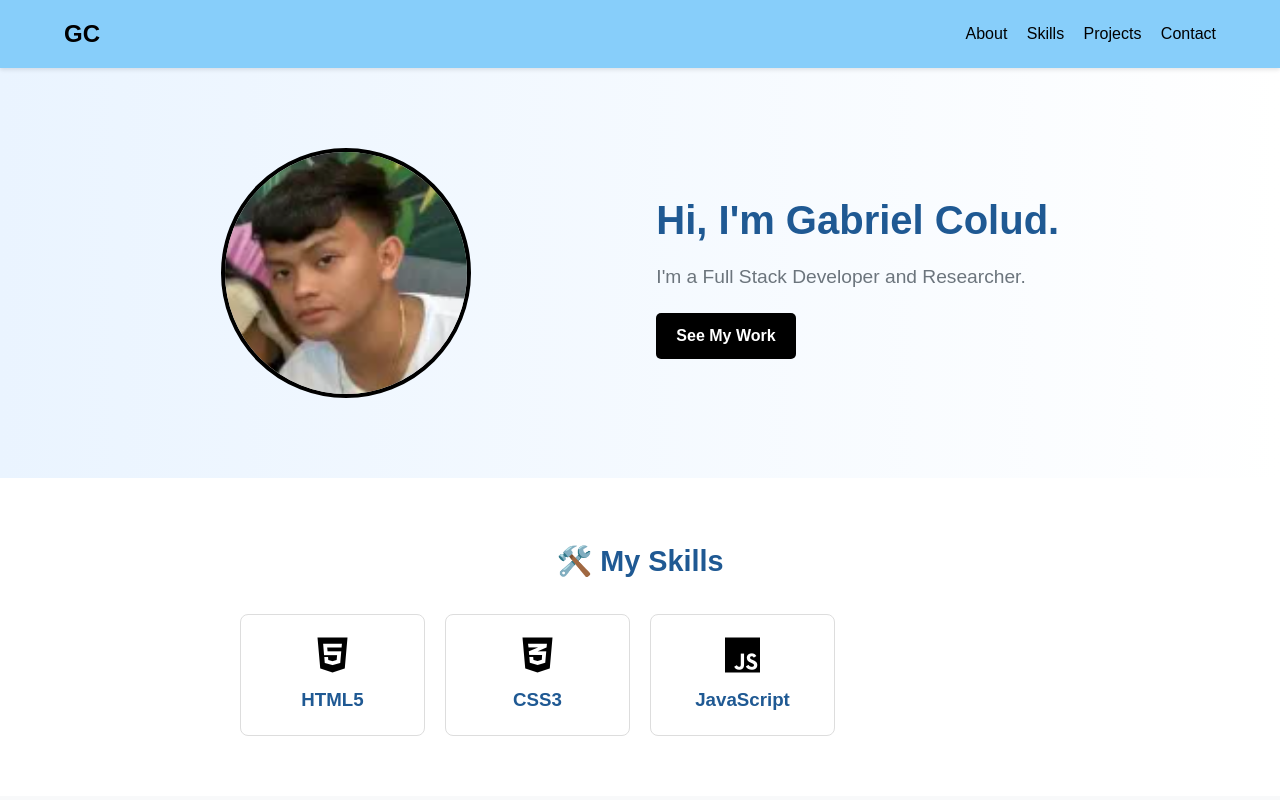
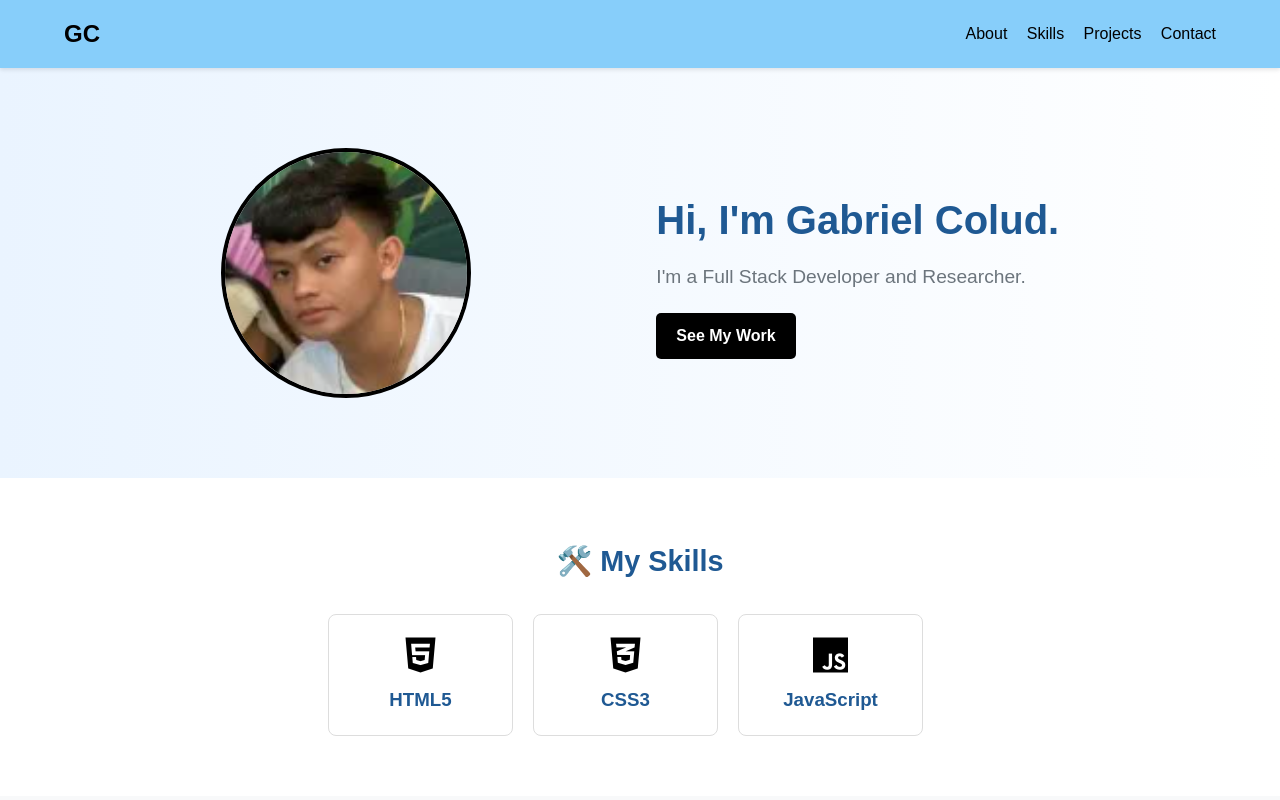
Before and after one commit to narutoshipudden123/gabportfolio, a website: page index.html in a window 1280 px wide. Shown: the top 800 px of the page. Drawn offline with Linux system fonts and the light colour scheme.

Commit message:
initial commit

```diff
--- a/styles.css
+++ b/styles.css
@@ -139,7 +139,7 @@ display: grid;
 grid-template-columns: repeat(2, 1fr);
 gap: 20px;
 max-width: 800px;
-margin: 0 auto;
+margin-left: 200px;
 text-align: center;
 }
 
```
